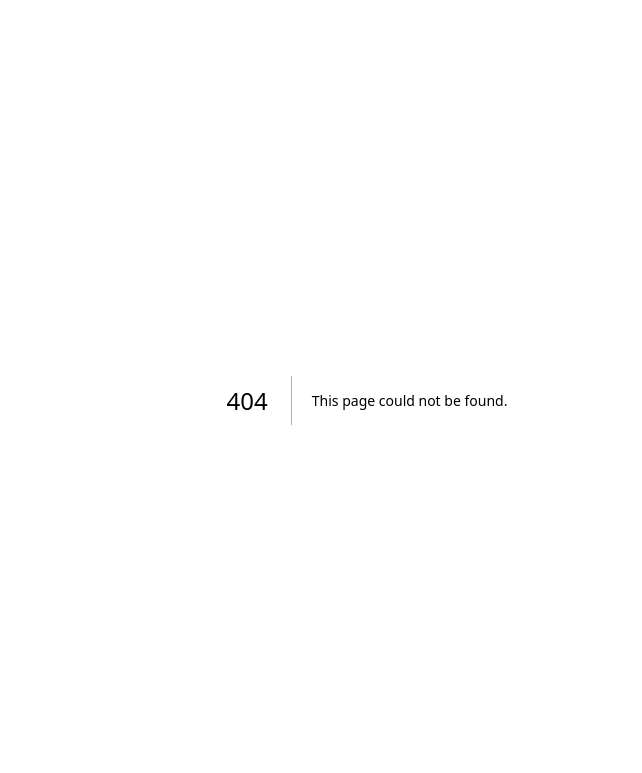
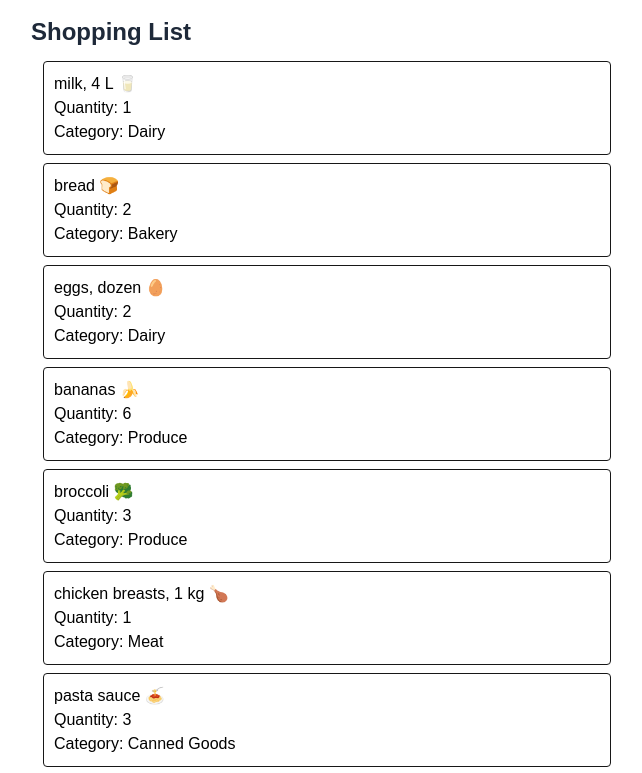
Before and after one commit to jashan478/cprg306-assignments, a Next.js app: page /week-3 in a window 1280 px wide. Before the commit this address had no page. Shown: the top 773 px of the page, without its empty margins (273-915 px from the left). Built offline with nearby package versions, Linux system fonts and the light colour scheme.

Commit message:
Initial commit

```diff
--- a/app/layout.js
+++ b/app/layout.js
@@ -12,7 +12,7 @@ const geistMono = Geist_Mono({
 });
 
 export const metadata = {
-  title: "Create Next App",
+  title: "Shopping List",
   description: "Generated by create next app",
 };
 
--- a/app/page.js
+++ b/app/page.js
@@ -1,103 +1,18 @@
-import Image from "next/image";
+import Link from "next/link";
 
-export default function Home() {
+export default function Page() {
   return (
-    <div className="font-sans grid grid-rows-[20px_1fr_20px] items-center justify-items-center min-h-screen p-8 pb-20 gap-16 sm:p-20">
-      <main className="flex flex-col gap-[32px] row-start-2 items-center sm:items-start">
-        <Image
-          className="dark:invert"
-          src="/next.svg"
-          alt="Next.js logo"
-          width={180}
-          height={38}
-          priority
-        />
-        <ol className="font-mono list-inside list-decimal text-sm/6 text-center sm:text-left">
-          <li className="mb-2 tracking-[-.01em]">
-            Get started by editing{" "}
-            <code className="bg-black/[.05] dark:bg-white/[.06] font-mono font-semibold px-1 py-0.5 rounded">
-              app/page.js
-            </code>
-            .
-          </li>
-          <li className="tracking-[-.01em]">
-            Save and see your changes instantly.
-          </li>
-        </ol>
-
-        <div className="flex gap-4 items-center flex-col sm:flex-row">
-          <a
-            className="rounded-full border border-solid border-transparent transition-colors flex items-center justify-center bg-foreground text-background gap-2 hover:bg-[#383838] dark:hover:bg-[#ccc] font-medium text-sm sm:text-base h-10 sm:h-12 px-4 sm:px-5 sm:w-auto"
-            href="https://vercel.com/new?utm_source=create-next-app&utm_medium=appdir-template-tw&utm_campaign=create-next-app"
-            target="_blank"
-            rel="noopener noreferrer"
-          >
-            <Image
-              className="dark:invert"
-              src="/vercel.svg"
-              alt="Vercel logomark"
-              width={20}
-              height={20}
-            />
-            Deploy now
-          </a>
-          <a
-            className="rounded-full border border-solid border-black/[.08] dark:border-white/[.145] transition-colors flex items-center justify-center hover:bg-[#f2f2f2] dark:hover:bg-[#1a1a1a] hover:border-transparent font-medium text-sm sm:text-base h-10 sm:h-12 px-4 sm:px-5 w-full sm:w-auto md:w-[158px]"
-            href="https://nextjs.org/docs?utm_source=create-next-app&utm_medium=appdir-template-tw&utm_campaign=create-next-app"
-            target="_blank"
-            rel="noopener noreferrer"
-          >
-            Read our docs
-          </a>
-        </div>
-      </main>
-      <footer className="row-start-3 flex gap-[24px] flex-wrap items-center justify-center">
-        <a
-          className="flex items-center gap-2 hover:underline hover:underline-offset-4"
-          href="https://nextjs.org/learn?utm_source=create-next-app&utm_medium=appdir-template-tw&utm_campaign=create-next-app"
-          target="_blank"
-          rel="noopener noreferrer"
-        >
-          <Image
-            aria-hidden
-            src="/file.svg"
-            alt="File icon"
-            width={16}
-            height={16}
-          />
-          Learn
-        </a>
-        <a
-          className="flex items-center gap-2 hover:underline hover:underline-offset-4"
-          href="https://vercel.com/templates?framework=next.js&utm_source=create-next-app&utm_medium=appdir-template-tw&utm_campaign=create-next-app"
-          target="_blank"
-          rel="noopener noreferrer"
-        >
-          <Image
-            aria-hidden
-            src="/window.svg"
-            alt="Window icon"
-            width={16}
-            height={16}
-          />
-          Examples
-        </a>
-        <a
-          className="flex items-center gap-2 hover:underline hover:underline-offset-4"
-          href="https://nextjs.org?utm_source=create-next-app&utm_medium=appdir-template-tw&utm_campaign=create-next-app"
-          target="_blank"
-          rel="noopener noreferrer"
-        >
-          <Image
-            aria-hidden
-            src="/globe.svg"
-            alt="Globe icon"
-            width={16}
-            height={16}
-          />
-          Go to nextjs.org →
-        </a>
-      </footer>
-    </div>
+    <main>
+      <h1>CPRG 306: Web Development 2 - Assignments</h1>
+    <p>
+        <Link href="/week-2">Go to Week 2</Link> →
+        <Link href="/week-3"> Go to Week 3</Link> →
+        <Link href="/week-4"> Go to Week 4</Link> →
+        <Link href="/week-5"> Go to Week 5</Link> →
+        <Link href="/week-6"> Go to Week 6</Link> →
+        <Link href="/week-7"> Go to Week 7</Link> →
+        <Link href="/week-8"> Go to Week 8</Link> →
+    </p>
+    </main>
   );
 }
--- /dev/null
+++ b/app/week-2/page.js
@@ -0,0 +1,10 @@
+import StudentInfo from './student-info';
+
+export default function Page() {
+  return (
+    <main>
+      <h1>Shopping List</h1>
+      <StudentInfo />
+    </main>
+  );
+}
--- /dev/null
+++ b/app/week-2/student-info.js
@@ -0,0 +1,15 @@
+import Link from "next/link";
+
+export default function StudentInfo() {
+  return (
+    <section>
+      <p>Name: Jashanpreet Kaur</p>
+      <p>
+        GitHub:{" "}
+        <Link href="https://github.com/jashan478/cprg306-assignments.git">
+          <u>jashan478/cprg306-assignments</u>
+        </Link>
+      </p>
+      </section>
+  );
+}
--- /dev/null
+++ b/app/week-3/item-list.js
@@ -0,0 +1,104 @@
+// item-list.js
+import Item from "./item";
+
+export default function ItemList() {
+  const item1 = {
+    name: "milk, 4 L 🥛",
+    quantity: 1,
+    category: "Dairy",
+  };
+
+  const item2 = {
+    name: "bread 🍞",
+    quantity: 2,
+    category: "Bakery",
+  };
+
+  const item3 = {
+    name: "eggs, dozen 🥚",
+    quantity: 2,
+    category: "Dairy",
+  };
+
+  const item4 = {
+    name: "bananas 🍌",
+    quantity: 6,
+    category: "Produce",
+  };
+
+  const item5 = {
+    name: "broccoli 🥦",
+    quantity: 3,
+    category: "Produce",
+  };
+
+  const item6 = {
+    name: "chicken breasts, 1 kg 🍗",
+    quantity: 1,
+    category: "Meat",
+  };
+
+  const item7 = {
+    name: "pasta sauce 🍝",
+    quantity: 3,
+    category: "Canned Goods",
+  };
+
+  const item8 = {
+    name: "spaghetti, 454 g 🍝",
+    quantity: 2,
+    category: "Dry Goods",
+  };
+
+  const item9 = {
+    name: "toilet paper, 12 pack 🧻",
+    quantity: 1,
+    category: "Household",
+  };
+
+  const item10 = {
+    name: "paper towels, 6 pack",
+    quantity: 1,
+    category: "Household",
+  };
+
+  const item11 = {
+    name: "dish soap 🍽️",
+    quantity: 1,
+    category: "Household",
+  };
+
+  const item12 = {
+    name: "hand soap 🧼",
+    quantity: 4,
+    category: "Household",
+  };
+
+  const items = [
+    item1,
+    item2,
+    item3,
+    item4,
+    item5,
+    item6,
+    item7,
+    item8,
+    item9,
+    item10,
+    item11,
+    item12,
+  ];
+
+  return (
+    <ul className="space-y-2 p-3 mr-20">
+      {items.map((item, index) => (
+        <Item
+          key={index}
+          name={item.name}
+          quantity={item.quantity}
+          category={item.category}
+        />
+      ))}
+    </ul>
+  );
+}
--- /dev/null
+++ b/app/week-3/item.js
@@ -0,0 +1,9 @@
+export default function Item({ name, quantity, category }) {
+  return (
+    <li className="w-full max-w-xl mx-auto p-2.5 border rounded bg-white">
+      <p className="font-medium text-black pr-550px">{name}</p>
+      <p className="font-medium text-black">Quantity: {quantity}</p>
+      <p className="font-medium text-black">Category: {category}</p>
+    </li>
+  );
+}
--- /dev/null
+++ b/app/week-3/page.js
@@ -0,0 +1,15 @@
+// page.js
+import ItemList from "./item-list";
+
+export default function Page() {
+  return (
+    <main className="min-h-screen p-4">
+      <div className="max-w-2xl mx-auto">
+      <h1 className=" text-2xl font-bold mb-0.25 text-gray-800">
+        Shopping List
+      </h1>
+    <ItemList />
+    </div>
+  </main>
+  );
+}
```
